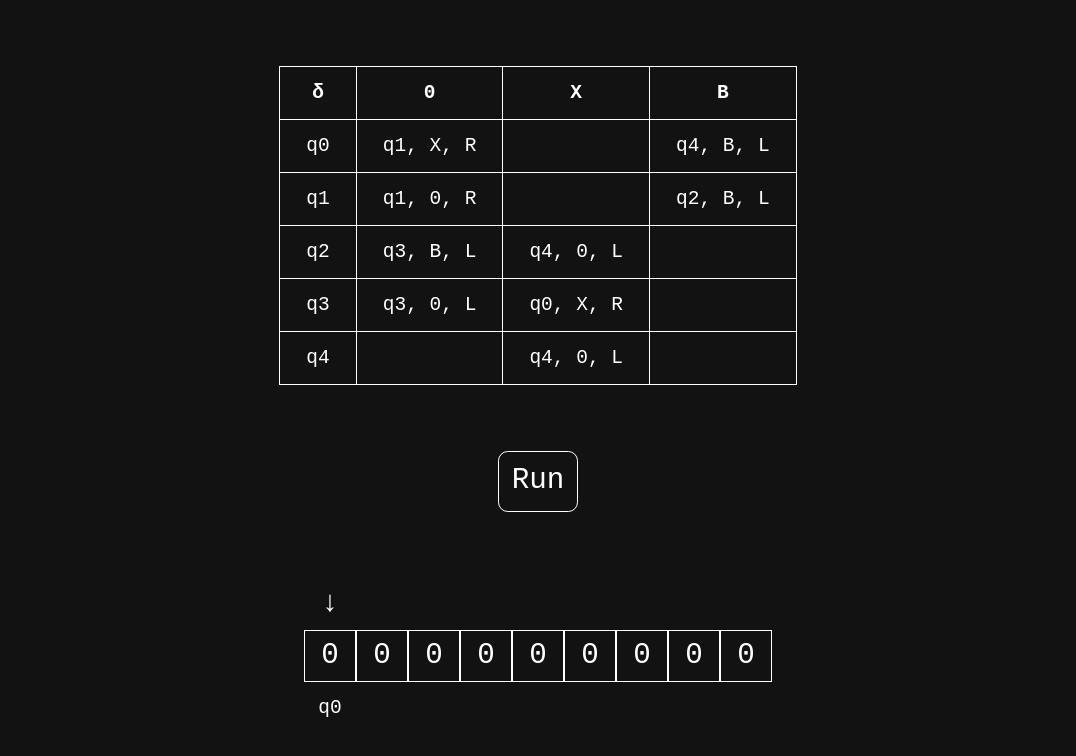
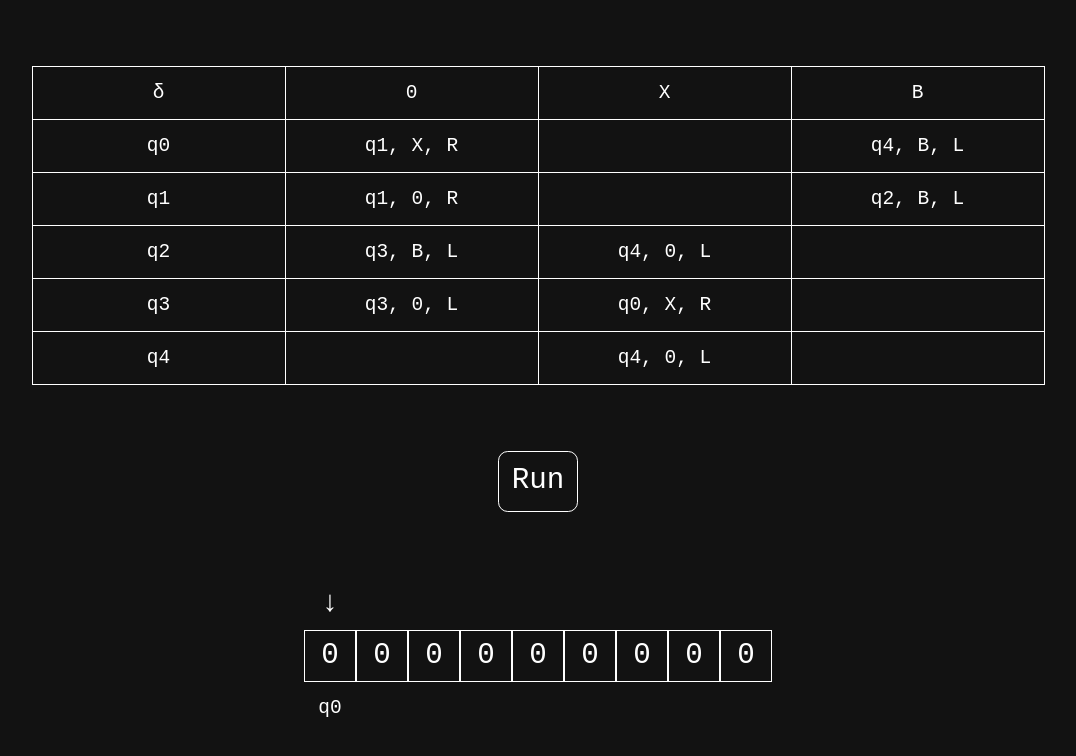
Before and after one commit to grabczak/turing-machine, a React (Vite) app: page / in a window 1280 px wide. Shown: the top 756 px of the page, without its empty margins (102-1178 px from the left). Built offline with nearby package versions, Linux system fonts and the light colour scheme.

Commit message:
Enable table editing

```diff
--- a/src/App.tsx
+++ b/src/App.tsx
@@ -1,25 +1,33 @@
 import { useState } from "react";
 
-export const Table = ({ matrix }: { matrix: string[][] }) => {
+export const Table = ({
+  matrix,
+  setMatrix,
+}: {
+  matrix: string[][];
+  setMatrix: React.Dispatch<React.SetStateAction<string[][]>>;
+}) => {
+  const handleChange = (row: number, column: number, value: string) => {
+    setMatrix((matrix) =>
+      matrix.map((r, _i) =>
+        _i === row ? r.map((c, _j) => (_j === column ? value : c)) : r,
+      ),
+    );
+  };
+
   return (
     <table className="text-2xl">
-      <thead>
-        <tr>
-          {matrix[0].map((cell, i) => (
-            <th key={i} className="border border-white px-8 py-4">
-              {cell}
-            </th>
-          ))}
-        </tr>
-      </thead>
       <tbody>
-        {matrix
-          .filter((_, i) => i > 0)
-          .map((row, i) => (
+        {matrix.map((row, i) => (
           <tr key={i}>
             {row.map((cell, j) => (
-                <td key={`${i}-${j}`} className="border border-white px-8 py-4">
-                  {cell}
+              <td key={`${i}-${j}`} className="border border-white">
+                <input
+                  value={cell}
+                  onChange={(e) => handleChange(i, j, e.target.value)}
+                  disabled={cell === "δ"}
+                  className="text-center py-4"
+                />
               </td>
             ))}
           </tr>
@@ -67,14 +75,14 @@ export const Tape = ({
 };
 
 export default function App() {
-  const matrix = [
+  const [matrix, setMatrix] = useState(() => [
     ["δ", "0", "X", "B"],
     ["q0", "q1, X, R", "", "q4, B, L"],
     ["q1", "q1, 0, R", "", "q2, B, L"],
     ["q2", "q3, B, L", "q4, 0, L", ""],
     ["q3", "q3, 0, L", "q0, X, R", ""],
     ["q4", "", "q4, 0, L", ""],
-  ];
+  ]);
 
   const [input, setInput] = useState(() => Array(9).fill("0"));
 
@@ -114,7 +122,7 @@ export default function App() {
 
   return (
     <div className="flex flex-col justify-evenly items-center h-full">
-      <Table matrix={matrix} />
+      <Table matrix={matrix} setMatrix={setMatrix} />
       <button
         onClick={() => next(input, index, state)}
         className="border border-white rounded-xl p-4 cursor-pointer text-4xl"
```
Lines whose indentation alone changed are shown as unchanged.
